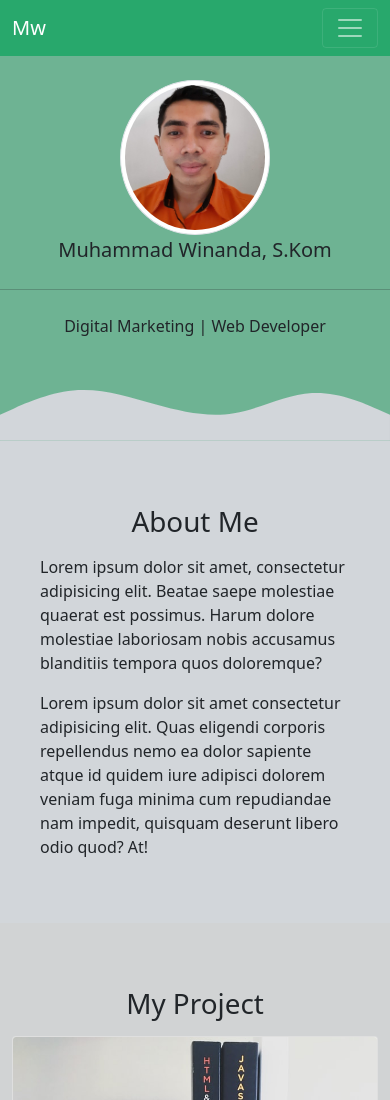
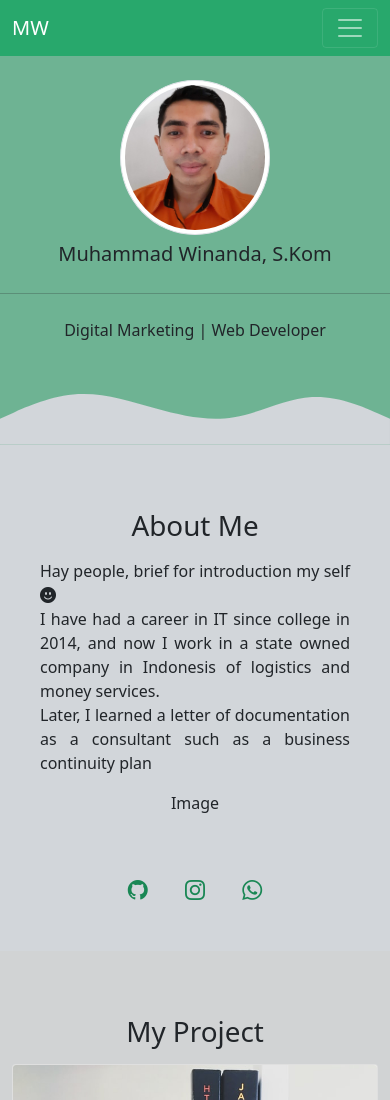
Before and after one commit to NandaGhifari/muhammadwinanda.github.io, a plain HTML site: page index.html in a window 390 px wide. Shown: the top 1100 px of the page. Drawn offline with nearby package versions, Linux system fonts and the light colour scheme.

Commit message:
update animation and text from about us

```diff
--- a/index.html
+++ b/index.html
@@ -18,7 +18,9 @@
     <div class="container-fluid px-0">
         <nav class="navbar fixed-top navbar-expand-lg navbar-dark" style="background-color: #28a86c;">
             <div class="container-fluid">
-              <a class="navbar-brand" href="#home">Mw</a>
+              <a class="navbar-brand" href="#home">MW
+                <!-- <img src="image/m_logo.png" class="img-thumbnail rounded-circle" style="background-image:none !important;" width="150px" alt="logo"> -->
+              </a>
               <button class="navbar-toggler" type="button" data-bs-toggle="collapse" data-bs-target="#navbarNav" aria-controls="navbarNav" aria-expanded="false" aria-label="Toggle navigation">
                 <span class="navbar-toggler-icon"></span>
               </button>
@@ -44,9 +46,9 @@
           <!-- profile/home -->
           <section id="home" class="jumbotron text-center" style="background-color: #6eb393; padding-top: 5rem;">
             <img src="image/Swafoto.jpg" class="img-thumbnail rounded-circle" width="150px" alt="muhammad winanda">
-            <p class="lead">Muhammad Winanda, S.Kom</p>
+            <p class="lead pt-1"></p>
             <hr class="my-4">
-            <p>Digital Marketing | Web Developer</p>
+            <p class="lead-two"></p>
             <svg xmlns="http://www.w3.org/2000/svg" viewBox="0 0 1440 320"><path fill="#d2d6da" fill-opacity="1" d="M0,224L48,202.7C96,181,192,139,288,133.3C384,128,480,160,576,186.7C672,213,768,235,864,218.7C960,203,1056,149,1152,144C1248,139,1344,181,1392,202.7L1440,224L1440,320L1392,320C1344,320,1248,320,1152,320C1056,320,960,320,864,320C768,320,672,320,576,320C480,320,384,320,288,320C192,320,96,320,48,320L0,320Z"></path></svg>
           </section>
             <!-- profile/home -->
@@ -58,16 +60,30 @@
                 <h1 class="text-center pb-2">About Me</h1>
               </div>
               <div class="row justify-content-center mx-3">
-                <div class="col-sm-4">
+                <div class="col-sm-4 textME ">
                   <div data-aos="fade-right" data-aos-duration="1000" data-aos-delay="300">
-                  <p>Lorem ipsum dolor sit amet, consectetur adipisicing elit. Beatae saepe molestiae quaerat est possimus. Harum dolore molestiae laboriosam nobis accusamus blanditiis tempora quos doloremque?</p>
+                  <p style="text-align: justify;">Hay people, brief for introduction my self <i class="bi bi-emoji-smile-fill"></i>
+                    <br>
+                    I have had a career in IT since college in 2014, and now I work in a state owned company in Indonesis of logistics and money services.
+                    <br>
+                    Later, I learned a letter of documentation as a consultant such as a business continuity plan
+                  </p>
                   </div>
               </div>
-                <div class="col-sm-4">
+                <div class="col-sm-4 imgME text-center">
                   <div data-aos="fade-left" data-aos-duration="2000" data-aos-delay="600">
-                  <p>Lorem ipsum dolor sit amet consectetur adipisicing elit. Quas eligendi corporis repellendus nemo ea dolor sapiente atque id quidem iure adipisci dolorem veniam fuga minima cum repudiandae nam impedit, quisquam deserunt libero odio quod? At!</p>
+                  <p>Image</p>
                   </div>
               </div>
+              </div>
+              <div class="row justify-content-center mx-3">
+                <div class="col-sm-4 text-center">
+                  <h5 class="mb-0 pt-5">
+                  <a href=""><i class="bi bi-github px-3 text-success"></i></a>
+                  <a href=""><i class="bi bi-instagram px-3 text-success"></i></a>
+                  <a href=""><i class="bi bi-whatsapp px-3 text-success"></i></a>
+                </h5>
+                </div>
               </div>
             </div>
           </section>
@@ -169,15 +185,20 @@
                   <h6 class="text-center">CV. Nanda Karya Mandiri</h6>
                 </a>
               </div>
+              <hr>
               <div class="row">
-                <h6>bagian sosmed</h6>
+                <i class="bi bi-geo-alt">
+                  <address>Kel. Guntung Manggis
+                    <br>
+                    Kec. Landasan Ulin
+                    <br>
+                    Kota Banjarbaru
+                  </address>
+                </i>
+
               </div>
             </div>
           </footer>
-          <!-- footer -->
-
-          <!-- Photo by <a href="https://unsplash.com/@diggitymarketing?utm_source=unsplash&utm_medium=referral&utm_content=creditCopyText">Diggity Marketing</a> on <a href="https://unsplash.com/s/photos/digital-marketing?utm_source=unsplash&utm_medium=referral&utm_content=creditCopyText">Unsplash</a> -->
-
     </div>
 
     <!-- Optional JavaScript; choose one of the two! -->
@@ -229,5 +250,12 @@ once : true,
           .catch(error => console.error('Error!', error.message))
       })
     </script>
+    <script src="https://cdnjs.cloudflare.com/ajax/libs/gsap/3.10.4/gsap.min.js"></script>
+    <script src="https://cdnjs.cloudflare.com/ajax/libs/gsap/3.10.4/TextPlugin.min.js"></script>
+    <script>
+      gsap.from('.jumbotron .img-thumbnail', {y: -100, duration: 2.5, delay: 0, opacity: 0, ease:'back.out'});
+      gsap.to('.lead', {duration: 3, delay: 1, text: 'Muhammad Winanda, S.Kom', ease: 'power3'});
+      gsap.to('.lead-two', {duration: 3.5, delay: 1, text: 'Digital Marketing | Web Developer', ease: 'power3'});
+    </script>
   </body>
 </html>
```
Also changed, not shown: image/m_logo.png (added).
